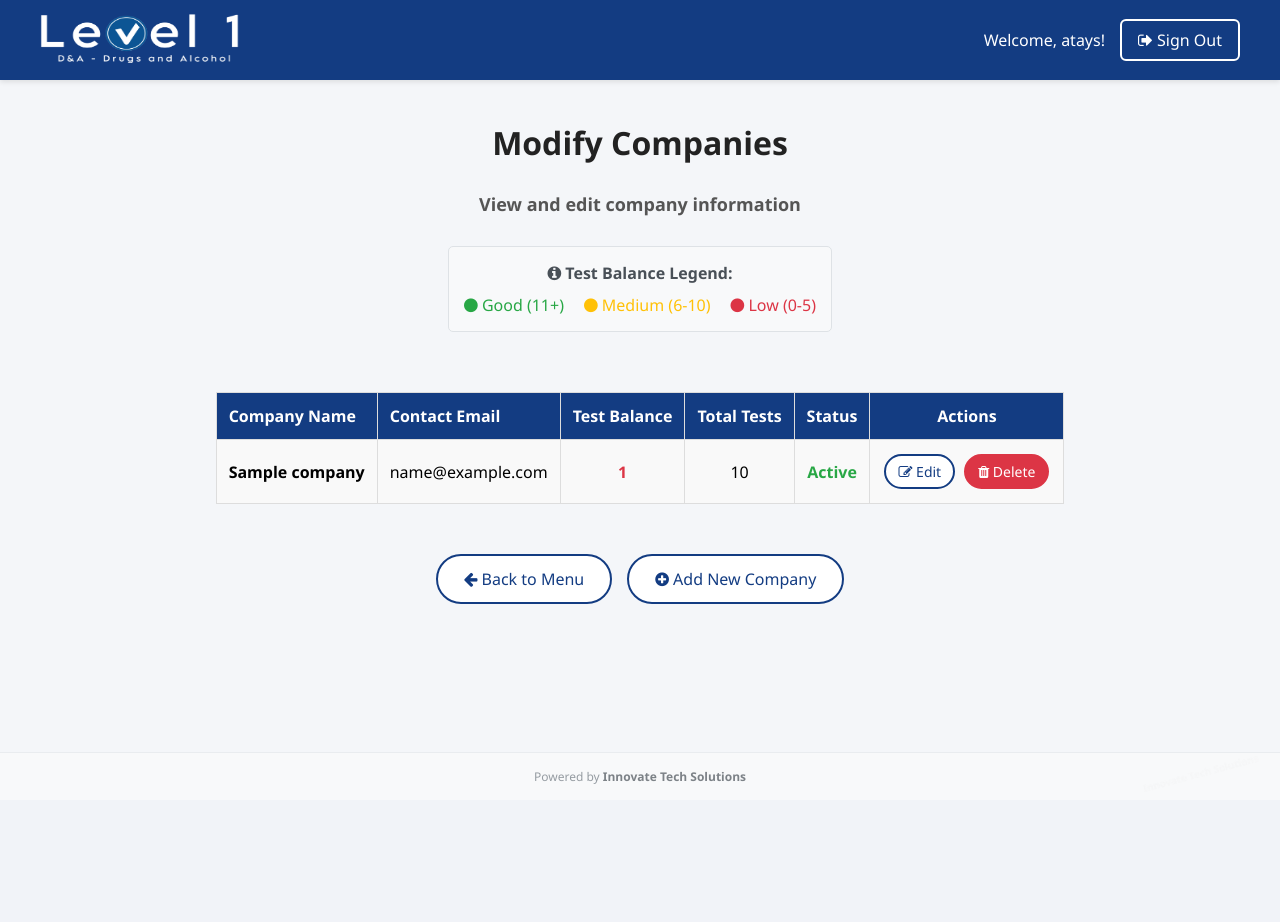
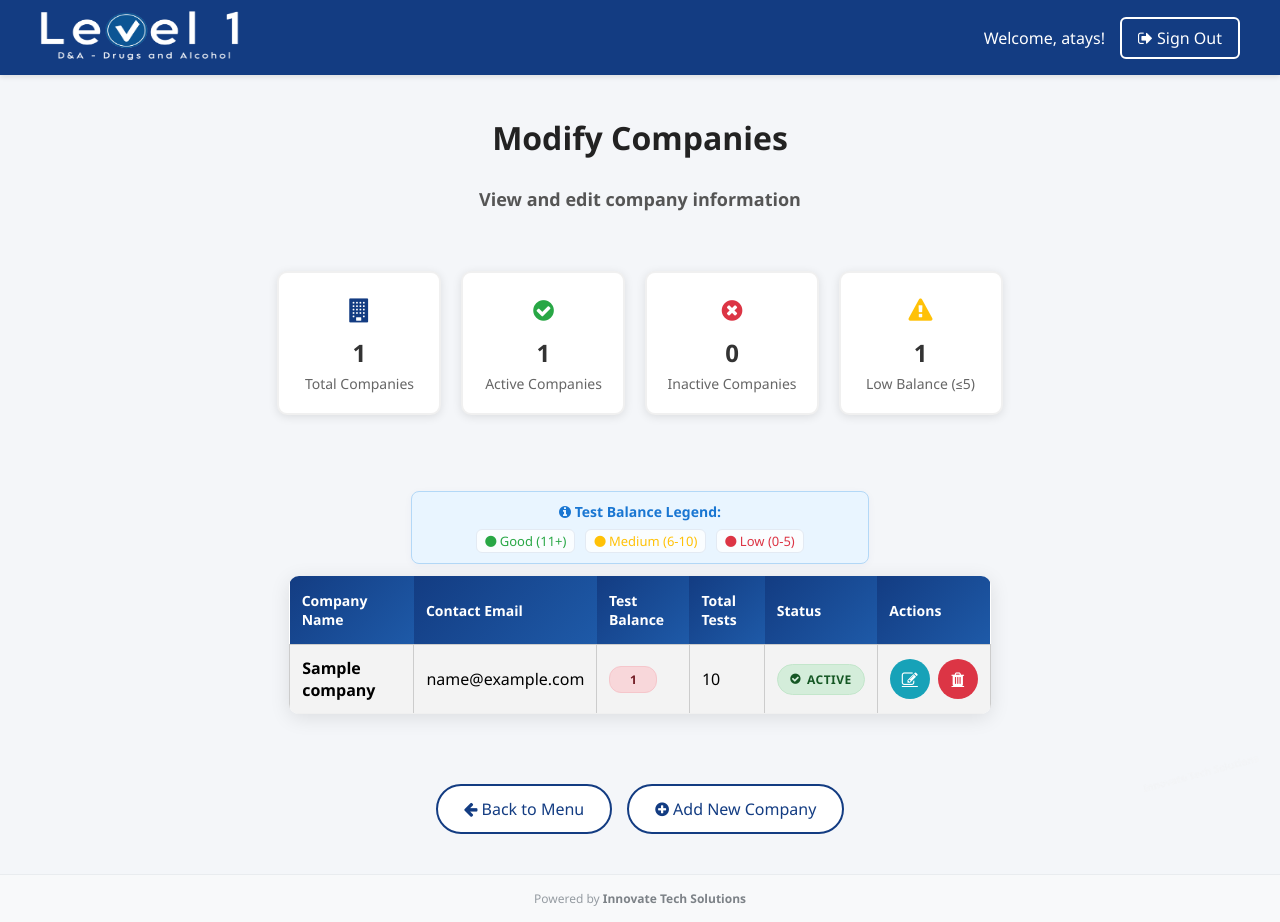
Before and after one commit to 95b9c7/Level1, a Django app: page /modify_companies/ in a window 1280 px wide. Before the commit the page ends 784 px from the top, so only its background shows below. Run offline with Django 3.2, Linux system fonts and the light colour scheme; a user stored in the database is signed in; tables that the repository leaves empty hold one stand-in row (values such as "Sample post").

Commit message:
Updated modify_companies

```diff
--- a/static/css/menu.css
+++ b/static/css/menu.css
@@ -167,6 +167,18 @@
 
 .summary-icon.completed {
     color: #28a745;
+}
+
+.summary-icon.active {
+    color: #28a745;
+}
+
+.summary-icon.inactive {
+    color: #dc3545;
+}
+
+.summary-icon.low-balance {
+    color: #ffc107;
 }
 
 .summary-content h3 {
@@ -451,6 +463,133 @@
     color: #dc3545;
 }
 
+/* Balance Legend */
+.balance-legend {
+    margin: 16px auto 12px auto;
+    padding: 10px 18px;
+    background: #e9f5ff;
+    border: 1.5px solid #b3d8f7;
+    border-radius: 8px;
+    box-shadow: 0 2px 8px rgba(19, 60, 130, 0.04);
+    max-width: 420px;
+    font-size: 13px;
+}
+
+.balance-legend h4 {
+    margin: 0 0 8px 0;
+    font-size: 14px;
+    color: #1976d2;
+}
+
+.legend-items {
+    display: flex;
+    gap: 10px;
+    flex-wrap: wrap;
+    justify-content: center;
+}
+
+.legend-item {
+    gap: 4px;
+    font-size: 13px;
+    padding: 2px 8px;
+    border-radius: 6px;
+    background: #fafdff;
+    border: 1px solid #e3eaf3;
+}
+
+.legend-item.good {
+    color: #28a745;
+}
+
+.legend-item.medium {
+    color: #ffc107;
+}
+
+.legend-item.low {
+    color: #dc3545;
+}
+
+/* Balance Badges */
+.balance-badge {
+    display: inline-block;
+    padding: 4px 8px;
+    border-radius: 12px;
+    font-weight: 600;
+    font-size: 12px;
+    text-align: center;
+    min-width: 30px;
+}
+
+.balance-badge.balance-good {
+    background-color: #d4edda;
+    color: #155724;
+    border: 1px solid #c3e6cb;
+}
+
+.balance-badge.balance-medium {
+    background-color: #fff3cd;
+    color: #856404;
+    border: 1px solid #ffeaa7;
+}
+
+.balance-badge.balance-low {
+    background-color: #f8d7da;
+    color: #721c24;
+    border: 1px solid #f5c6cb;
+}
+
+/* Company Status Badges */
+.status-badge.status-active {
+    background-color: #d4edda;
+    color: #155724;
+    border: 1px solid #c3e6cb;
+}
+
+.status-badge.status-inactive {
+    background-color: #f8d7da;
+    color: #721c24;
+    border: 1px solid #f5c6cb;
+}
+
+/* Action Buttons for Companies */
+.action-buttons {
+    display: flex;
+    gap: 8px;
+    justify-content: center;
+}
+
+.action-btn.edit-btn {
+    background-color: #17a2b8;
+}
+
+.action-btn.edit-btn:hover {
+    background-color: #138496;
+}
+
+.action-btn.delete-btn {
+    background-color: #dc3545;
+}
+
+.action-btn.delete-btn:hover {
+    background-color: #c82333;
+}
+
+/* No Email Styling */
+.no-email {
+    color: #999;
+    font-style: italic;
+}
+
+/* Page Info */
+.page-info {
+    padding: 8px 12px;
+    background-color: #133c82;
+    color: white;
+    border-radius: 5px;
+    font-weight: bold;
+    font-size: 14px;
+}
+
 /* Responsive Design */
 @media (max-width: 768px) {
     .queue-summary {
--- a/waitapp/templates/modify_companies.html
+++ b/waitapp/templates/modify_companies.html
@@ -4,70 +4,111 @@
 {% block title %}Modify Companies{% endblock %}
 
 {% block content %}
-
     <div class="center-text">
         <h1>Modify Companies</h1>
         <h3 class="select-option">View and edit company information</h3>
 
-        {% if companies %}
-            <div style="margin-bottom: 20px; padding: 15px; background-color: #f8f9fa; border-radius: 5px; border: 1px solid #dee2e6; text-align: center; max-width: 900px; margin-left: auto; margin-right: auto;">
-                <h4 style="margin: 0 0 10px 0; color: #495057;">
-                    <i class="fa fa-info-circle"></i> Test Balance Legend:
-                </h4>
-                <div style="display: flex; gap: 20px; flex-wrap: wrap; justify-content: center;">
-                    <span style="color: #28a745;"><i class="fa fa-circle"></i> Good (11+)</span>
-                    <span style="color: #ffc107;"><i class="fa fa-circle"></i> Medium (6-10)</span>
-                    <span style="color: #dc3545;"><i class="fa fa-circle"></i> Low (0-5)</span>
+        <!-- Company Summary -->
+        <div class="queue-summary">
+            <div class="summary-card">
+                <div class="summary-icon">
+                    <i class="fa fa-building"></i>
+                </div>
+                <div class="summary-content">
+                    <h3>{{ total_companies }}</h3>
+                    <p>Total Companies</p>
                 </div>
             </div>
+            <div class="summary-card">
+                <div class="summary-icon active">
+                    <i class="fa fa-check-circle"></i>
+                </div>
+                <div class="summary-content">
+                    <h3>{{ active_companies }}</h3>
+                    <p>Active Companies</p>
+                </div>
+            </div>
+            <div class="summary-card">
+                <div class="summary-icon inactive">
+                    <i class="fa fa-times-circle"></i>
+                </div>
+                <div class="summary-content">
+                    <h3>{{ inactive_companies }}</h3>
+                    <p>Inactive Companies</p>
+                </div>
+            </div>
+            <div class="summary-card">
+                <div class="summary-icon low-balance">
+                    <i class="fa fa-exclamation-triangle"></i>
+                </div>
+                <div class="summary-content">
+                    <h3>{{ low_balance_companies }}</h3>
+                    <p>Low Balance (≤5)</p>
+                </div>
+            </div>
+        </div>
 
-            <div class="form-container" style="max-width: 900px;">
-                <table style="width: 100%; border-collapse: collapse; margin-top: 20px;">
+        {% if companies %}
+            <!-- Test Balance Legend -->
+            <div class="queue-table-container">
+                <div class="balance-legend">
+                    <h4>
+                        <i class="fa fa-info-circle"></i> Test Balance Legend:
+                    </h4>
+                    <div class="legend-items">
+                        <span class="legend-item good"><i class="fa fa-circle"></i> Good (11+)</span>
+                        <span class="legend-item medium"><i class="fa fa-circle"></i> Medium (6-10)</span>
+                        <span class="legend-item low"><i class="fa fa-circle"></i> Low (0-5)</span>
+                    </div>
+                </div>
+                <table class="table">
                     <thead>
-                        <tr style="background-color: #133c82; color: white;">
-                            <th style="padding: 12px; text-align: left; border: 1px solid #ddd;">Company Name</th>
-                            <th style="padding: 12px; text-align: left; border: 1px solid #ddd;">Contact Email</th>
-                            <th style="padding: 12px; text-align: center; border: 1px solid #ddd;">Test Balance</th>
-                            <th style="padding: 12px; text-align: center; border: 1px solid #ddd;">Total Tests</th>
-                            <th style="padding: 12px; text-align: center; border: 1px solid #ddd;">Status</th>
-                            <th style="padding: 12px; text-align: center; border: 1px solid #ddd;">Actions</th>
+                        <tr>
+                            <th>Company Name</th>
+                            <th>Contact Email</th>
+                            <th>Test Balance</th>
+                            <th>Total Tests</th>
+                            <th>Status</th>
+                            <th>Actions</th>
                         </tr>
                     </thead>
                     <tbody>
                         {% for company in companies %}
-                        <tr style="background-color: {% cycle '#f9f9f9' '#ffffff' %}">
-                            <td style="padding: 12px; border: 1px solid #ddd;">
-                                <strong>{{ company.name }}</strong>
-                            </td>
-                            <td style="padding: 12px; border: 1px solid #ddd;">
+                        <tr>
+                            <td><strong>{{ company.name }}</strong></td>
+                            <td>
                                 {% if company.contact_email and company.contact_email != 'placeholder@example.com' %}
                                     {{ company.contact_email }}
                                 {% else %}
-                                    <span style="color: #999;">No email</span>
+                                    <span class="no-email">No email</span>
                                 {% endif %}
                             </td>
-                            <td style="padding: 12px; text-align: center; border: 1px solid #ddd;">
-                                <span style="font-weight: bold; color: {% if company.tests_remaining <= 5 %}#dc3545{% elif company.tests_remaining <= 10 %}#ffc107{% else %}#28a745{% endif %};">
+                            <td>
+                                <span class="balance-badge balance-{% if company.tests_remaining <= 5 %}low{% elif company.tests_remaining <= 10 %}medium{% else %}good{% endif %}">
                                     {{ company.tests_remaining }}
                                 </span>
                             </td>
-                            <td style="padding: 12px; text-align: center; border: 1px solid #ddd;">{{ company.total_tests }}</td>
-                            <td style="padding: 12px; text-align: center; border: 1px solid #ddd;">
-                                <span style="font-weight: bold; color: {% if company.is_active %}#28a745{% else %}#dc3545{% endif %};">
-                                    {% if company.is_active %}Active{% else %}Inactive{% endif %}
+                            <td>{{ company.total_tests }}</td>
+                            <td>
+                                <span class="status-badge status-{% if company.is_active %}active{% else %}inactive{% endif %}">
+                                    {% if company.is_active %}
+                                        <i class="fa fa-check-circle"></i> Active
+                                    {% else %}
+                                        <i class="fa fa-times-circle"></i> Inactive
+                                    {% endif %}
                                 </span>
                             </td>
-                            <td style="padding: 12px; text-align: center; border: 1px solid #ddd;">
-                                <div style="display: flex; gap: 5px; justify-content: center;">
+                            <td class="actions-cell">
+                                <div class="action-buttons">
                                     <a href="{% url 'edit_company' company.id %}"
-                                       class="menu-button"
-                                       style="padding: 6px 12px; font-size: 14px; margin: 2px;">
-                                        <i class="fa fa-edit"></i> Edit
+                                       class="action-btn edit-btn"
+                                       title="Edit Company">
+                                        <i class="fa fa-edit"></i>
                                     </a>
                                     <a href="{% url 'delete_company' company.id %}"
-                                       class="menu-button"
-                                       style="padding: 6px 12px; font-size: 14px; margin: 2px; background-color: #dc3545; border-color: #dc3545; color: white;">
-                                        <i class="fa fa-trash"></i> Delete
+                                       class="action-btn delete-btn"
+                                       title="Delete Company">
+                                        <i class="fa fa-trash"></i>
                                     </a>
                                 </div>
                             </td>
@@ -76,16 +117,17 @@
                     </tbody>
                 </table>
             {% else %}
-                <div style="text-align: center; padding: 40px; color: #666;">
-                    <i class="fa fa-building" style="font-size: 48px; margin-bottom: 20px;"></i>
-                    <p>No companies have been added yet.</p>
+                <div class="empty-state">
+                    <i class="fa fa-building"></i>
+                    <h3>No companies found</h3>
+                    <p>No companies have been added yet. Add your first company to get started.</p>
                 </div>
             {% endif %}
         </div>
 
         <!-- Pagination -->
         {% if page_obj.has_other_pages %}
-        <div class="button-row" style="margin-top: 20px; margin-bottom: 20px; display: flex; justify-content: center; gap: 15px; flex-wrap: wrap;">
+        <div class="queue-navigation">
             {% if page_obj.has_previous %}
                 <a href="?page=1" class="menu-button">
                     <i class="fa fa-angle-double-left"></i> First
@@ -95,7 +137,7 @@
                 </a>
             {% endif %}
 
-            <span style="padding: 8px 12px; background-color: #133c82; color: white; border-radius: 5px; font-weight: bold;">
+            <span class="page-info">
                 Page {{ page_obj.number }} of {{ page_obj.paginator.num_pages }}
             </span>
 
@@ -110,7 +152,8 @@
         </div>
         {% endif %}
 
-        <div class="button-row" style="margin-top: 30px; margin-bottom: 50px; display: flex; justify-content: center; gap: 15px; flex-wrap: wrap;">
+        <!-- Navigation -->
+        <div class="queue-navigation">
             <a href="{% url 'menu' %}" class="menu-button">
                 <i class="fa fa-arrow-left"></i> Back to Menu
             </a>
--- a/waitapp/views.py
+++ b/waitapp/views.py
@@ -240,10 +240,22 @@
     page_number = request.GET.get('page')
     page_obj = paginator.get_page(page_number)
 
-    return render(request, 'modify_companies.html', {
+    # Calculate counts for summary cards
+    total_companies = Company.objects.count()
+    active_companies = Company.objects.filter(is_active=True).count()
+    inactive_companies = Company.objects.filter(is_active=False).count()
+    low_balance_companies = Company.objects.filter(tests_remaining__lte=5).count()
+
+    context = {
         'companies': page_obj,
-        'page_obj': page_obj
-    })
+        'page_obj': page_obj,
+        'total_companies': total_companies,
+        'active_companies': active_companies,
+        'inactive_companies': inactive_companies,
+        'low_balance_companies': low_balance_companies,
+    }
+
+    return render(request, 'modify_companies.html', context)
 
 @login_required
 def edit_company(request, company_id):
```
